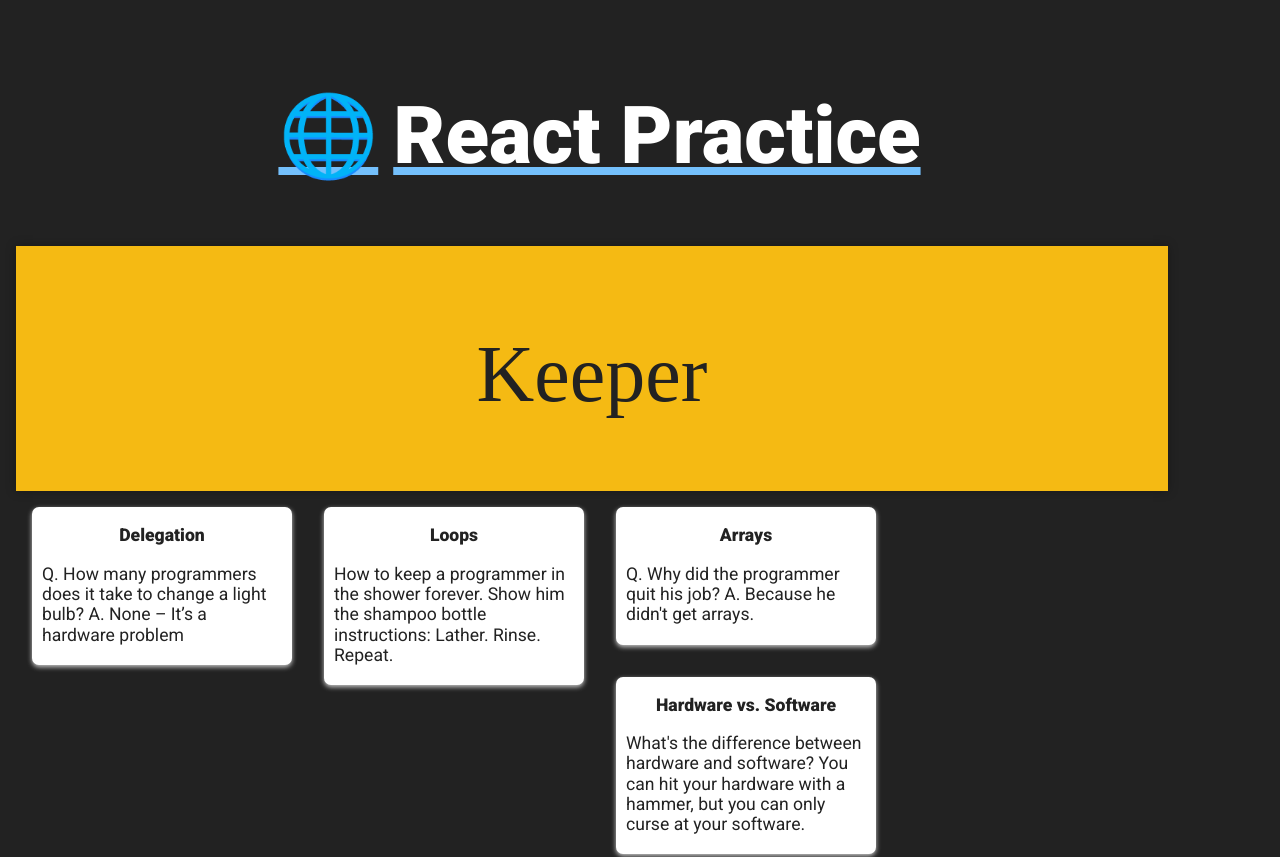
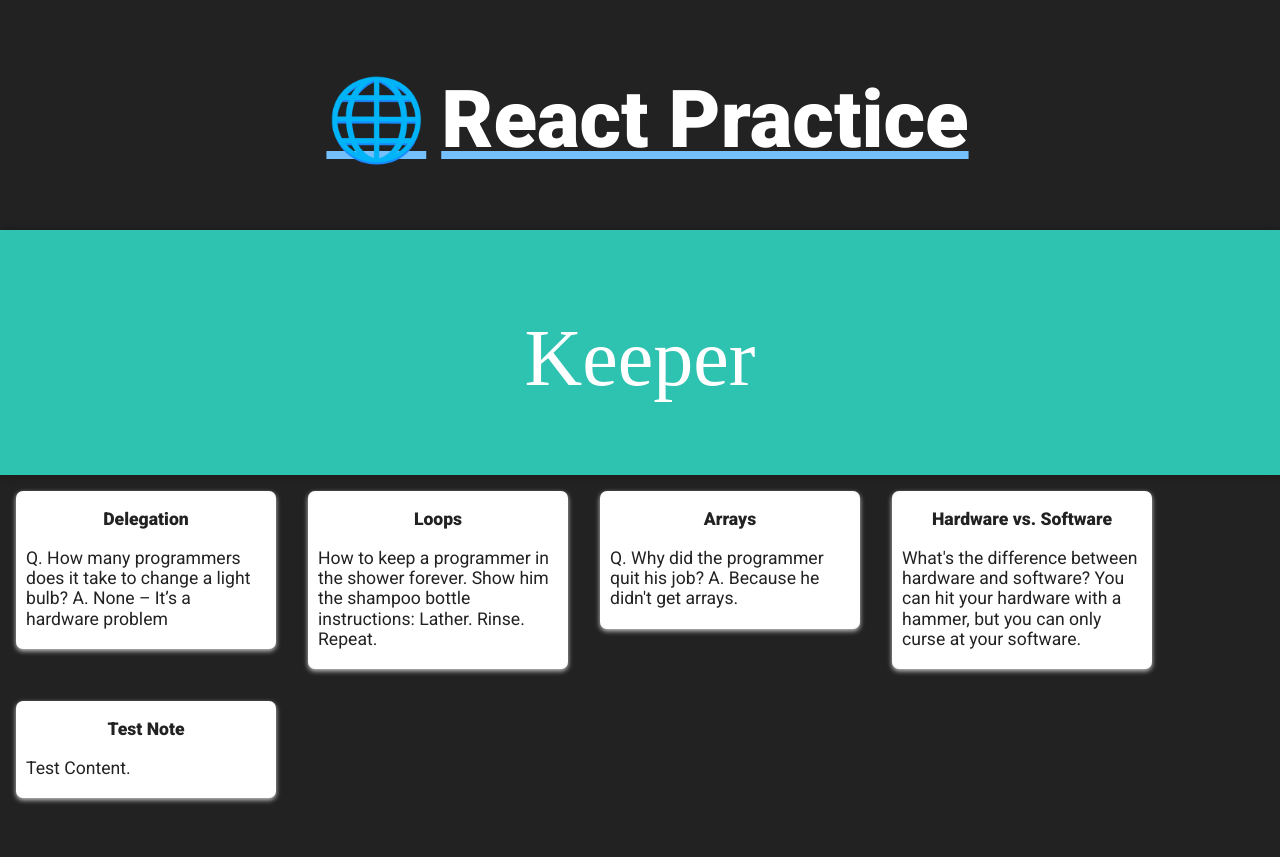
Before and after one commit to NachoKai/react-practice, a React (Create React App) app: page /Keeper in a window 1280 px wide. Shown: the top 857 px of the page. After the commit the page ends 814 px from the top, so only its background shows below. Built offline with nearby package versions, Linux system fonts and the light colour scheme.

Commit message:
refactor keeper ui

```diff
--- a/src/App.css
+++ b/src/App.css
@@ -6,10 +6,9 @@
 }
 
 body {
-  width: 90%;
+  width: 100%;
   background-color: #222;
   color: #eee;
-  padding: 1rem;
   display: flex;
   align-items: center;
   justify-content: center;
--- a/src/components/Emojipedia/Emojipedia.css
+++ b/src/components/Emojipedia/Emojipedia.css
@@ -17,10 +17,11 @@
   flex-wrap: wrap;
   justify-content: space-between;
   margin: 4rem auto;
-  max-width: 90%;
+  max-width: 100%;
 }
 
 .dictionary > .term {
+  margin: 1rem;
   text-align: center;
   max-width: 20rem;
   margin-bottom: 3rem;
--- a/src/components/Keeper/Keeper.css
+++ b/src/components/Keeper/Keeper.css
@@ -1,11 +1,11 @@
 header {
-  background-color: #f5ba13;
+  background-color: #2ec2b0;
   padding: 16px 32px;
   box-shadow: 0 0 10px 0 rgba(0, 0, 0, 0.3);
 }
 
 header h1 {
-  color: #222;
+  color: #fff;
   font-family: "McLaren", cursive;
   font-weight: 200;
 }
```
